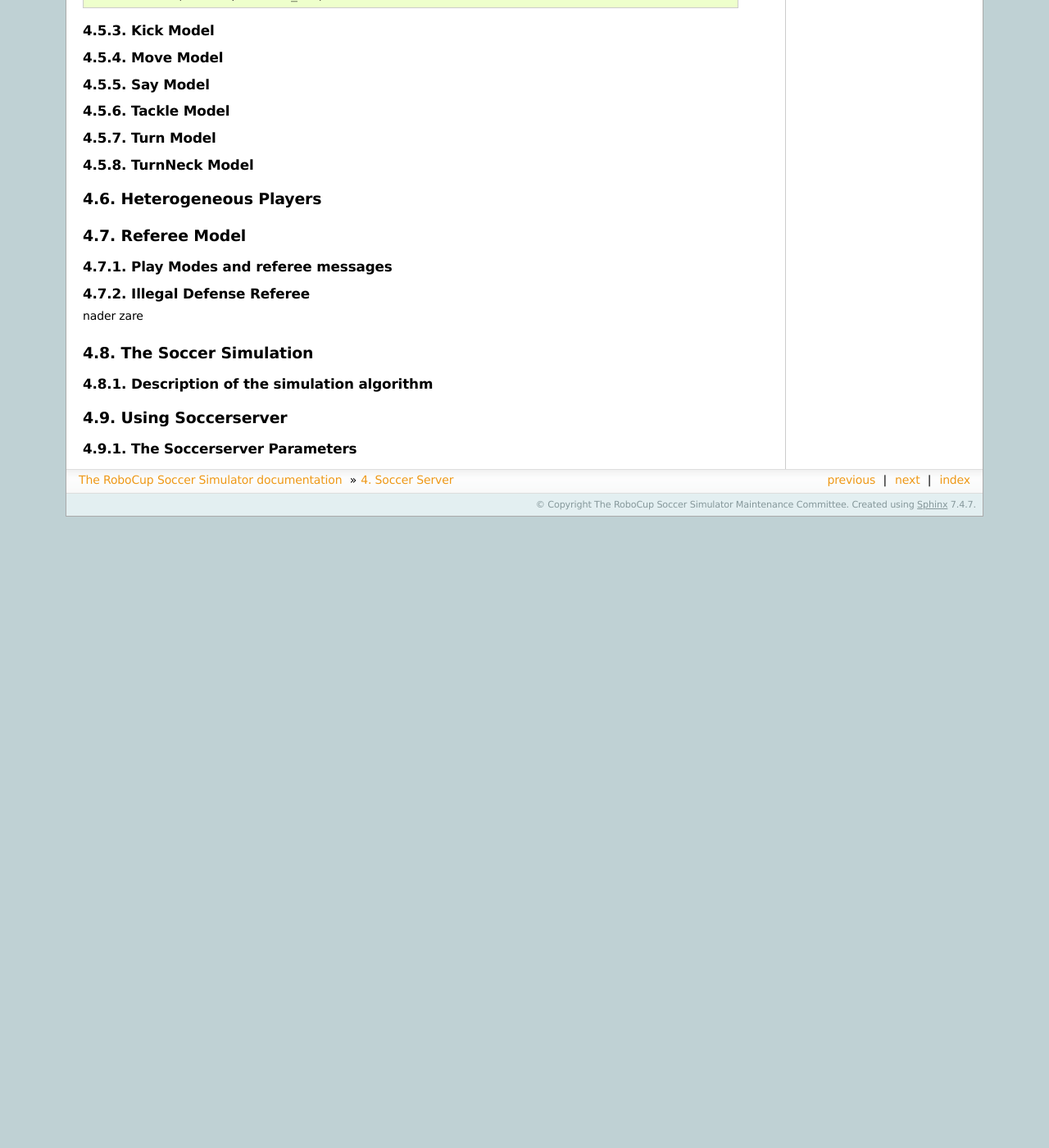
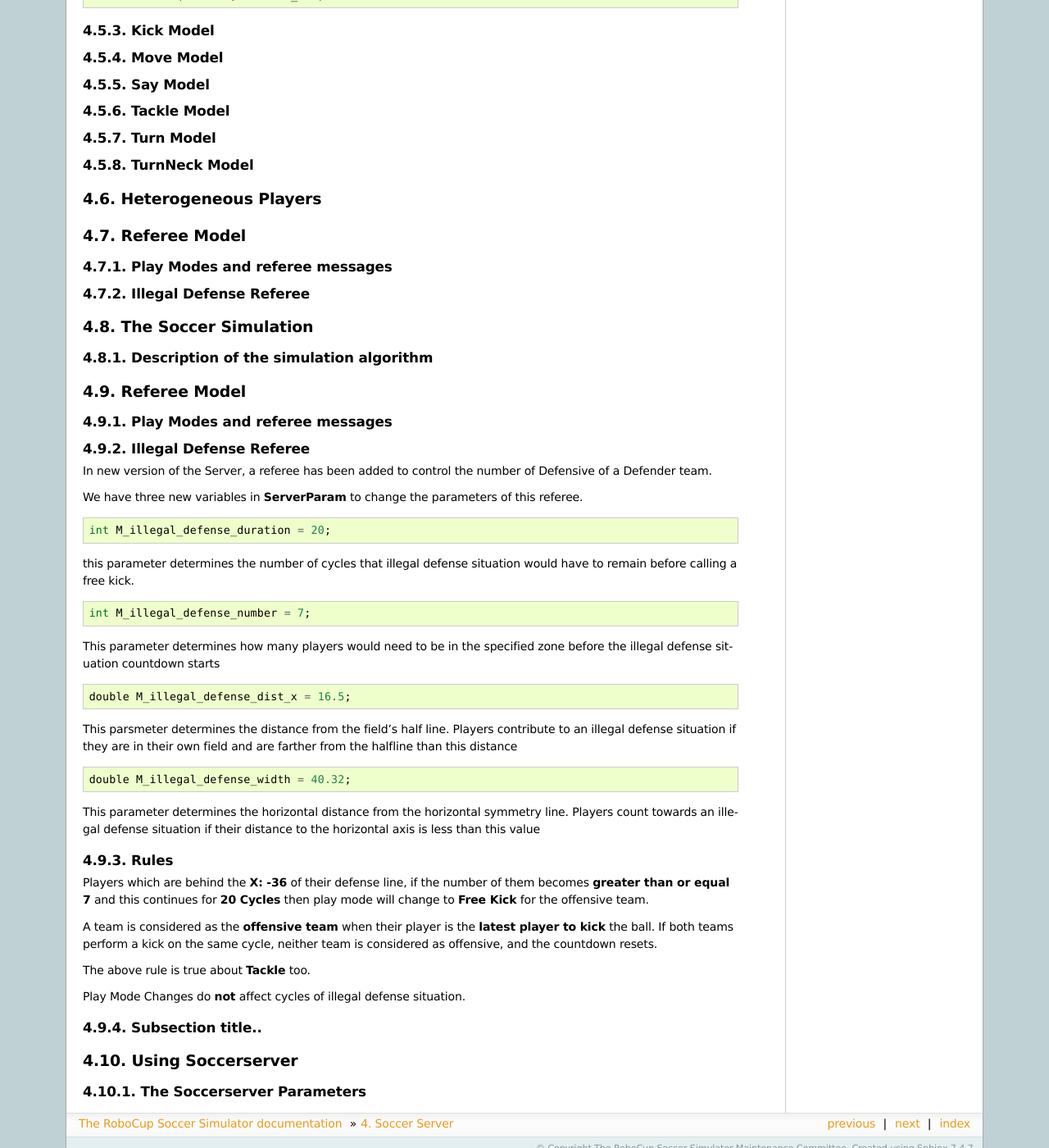
Before and after one commit to rcsoccersim/manual, a Sphinx documentation site: the page built from source/soccerserver.rst, in a window 1280 px wide and 1400 px high, scrolled down 14208 px. Shown: the whole window at 82% size. Built offline with Sphinx 7.4.7, drawn with Linux system fonts in a browser that asks for light colours; before the commit the page ends 14838 px from its top, so only the background shows below that; some of the changed text lies outside the part shown.

Commit message:
add illegal def

```diff
--- a/source/soccerserver.rst
+++ b/source/soccerserver.rst
@@ -1045,7 +1045,7 @@ Play Modes and referee messages
 Illegal Defense Referee
 --------------------------------------------------
 
-nader zare
+
 
 ==================================================
 The Soccer Simulation
@@ -1055,6 +1055,67 @@ The Soccer Simulation
 Description of the simulation algorithm
 --------------------------------------------------
 
+==================================================
+Referee Model
+==================================================
+
+--------------------------------------------------
+Play Modes and referee messages
+--------------------------------------------------
+
+--------------------------------------------------
+Illegal Defense Referee
+--------------------------------------------------
+In new version of the Server, a referee has been added to control the number of Defensive of a Defender team.
+
+We have three new variables in **ServerParam** to change the parameters of this referee.
+
+::
+
+    int M_illegal_defense_duration = 20;
+
+this parameter determines the number of cycles that illegal defense situation would have to remain before calling a free kick.
+
+::
+
+    int M_illegal_defense_number = 7;
+
+This parameter determines how many players would need to be
+in the specified zone before the illegal defense situation countdown starts
+
+::
+
+    double M_illegal_defense_dist_x = 16.5;
+
+This parsmeter determines the distance from the field's half line. Players contribute to an illegal defense situation
+if they are in their own field and are farther from the halfline than this distance
+
+::
+
+    double M_illegal_defense_width = 40.32;
+
+This parameter determines the horizontal distance from the horizontal symmetry line.
+Players count towards an illegal defense situation if their distance to the horizontal axis is less than this value
+
+--------------------------------------------------
+Rules
+--------------------------------------------------
+
+Players which are behind the **X: -36** of their defense line,
+if the number of them becomes **greater than or equal 7** and this continues for **20 Cycles**
+then play mode will change to **Free Kick** for the offensive team.
+
+A team is considered as the **offensive team** when their player is the **latest player to kick** the ball.
+If both teams perform a kick on the same cycle, neither team is considered as offensive, and the countdown resets.
+
+The above rule is true about **Tackle** too.
+
+Play Mode Changes do **not** affect cycles of illegal defense situation.
+
+
+------------------
+Subsection title..
+------------------
 
 
 ==================================================
```
